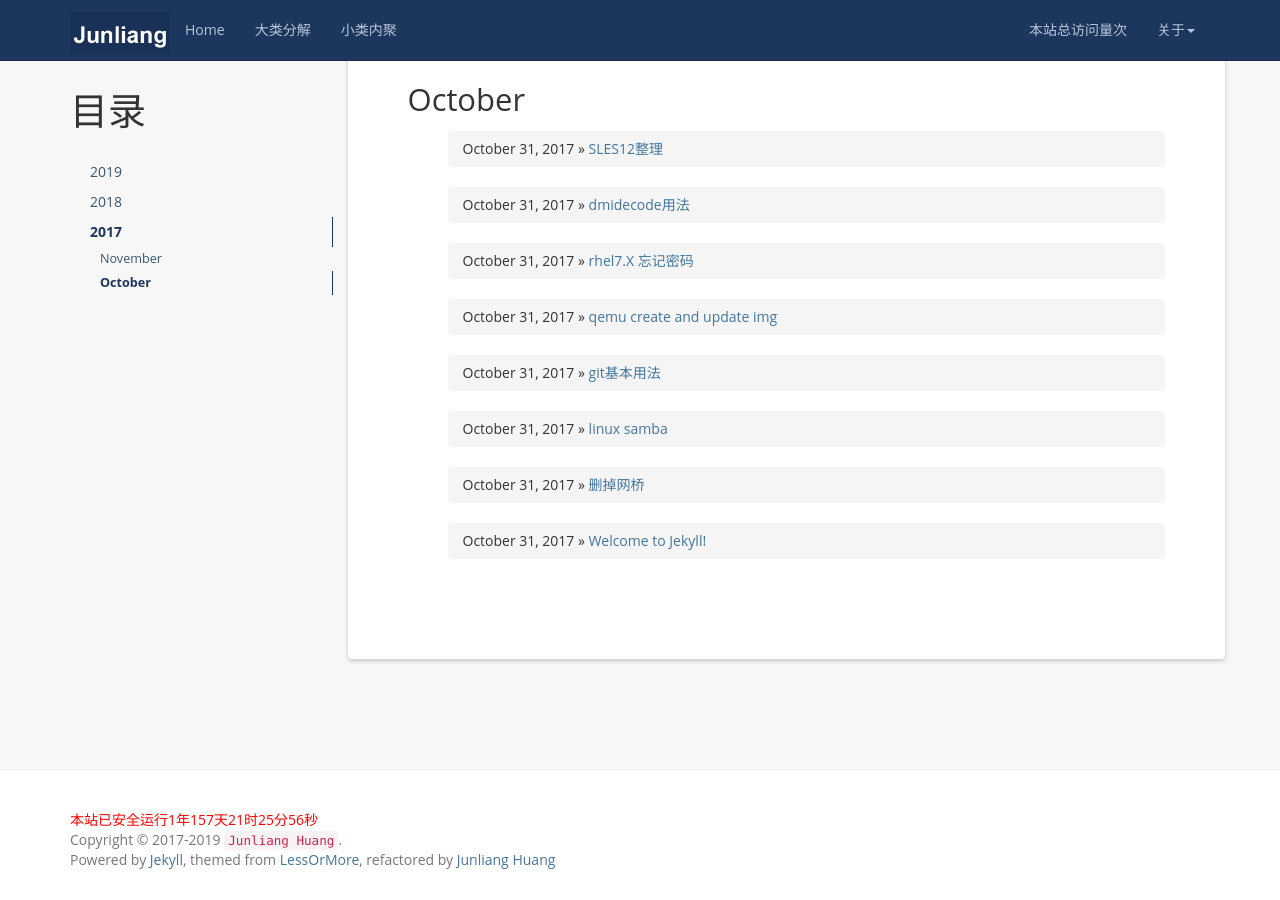
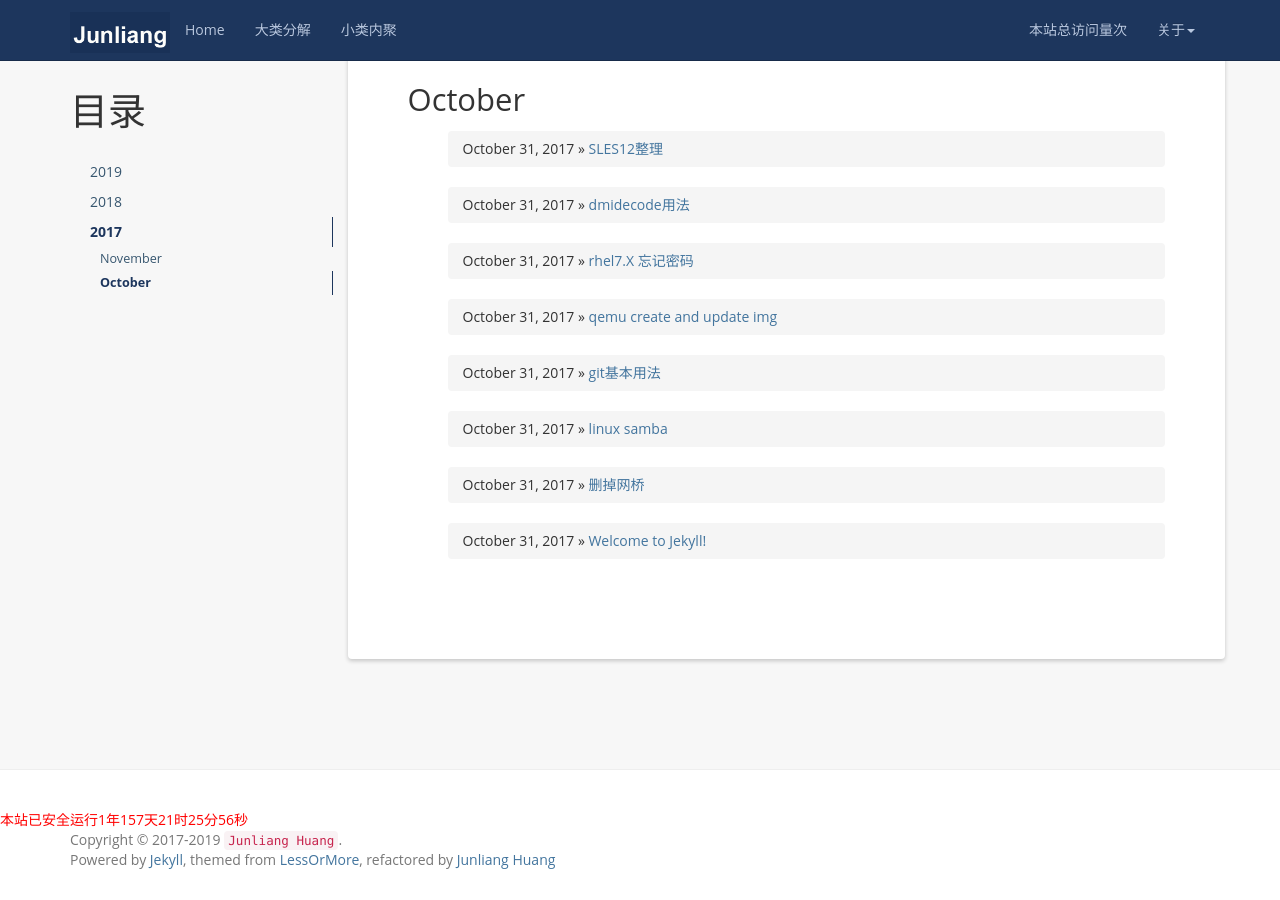
Before and after one commit to hjl21/hjl21.github.io, a Jekyll site: the page built from index.html, in a window 1280 px wide and 900 px high, scrolled down 2429 px. Built offline with Jekyll 4.4.1, drawn with Linux system fonts in a browser that asks for light colours; nearby versions of some CDN libraries; a script that is not in the unit is left out; the list of posts is cut into pages by our own code; comment, search, counter and statistics services are not loaded.

Commit message:
modify running time display postition

```diff
--- a/_includes/footer.html
+++ b/_includes/footer.html
@@ -1,6 +1,6 @@
 <footer class="footer" role="contentinfo">
+	<span id="htmer_time" style="color: red;"></span>
 	<div class="container">
-		<span id="htmer_time" style="color: red;"></span>
 		<p class="copyright">Copyright &copy; 2017-{{ site.time | date: '%Y' }} <a href="{{site.resume_site}}"><code>{{ site.author }}</code></a>.</p>
 		<p>Powered by <a href="http://jekyllrb.com">Jekyll</a>, themed from <a href="http://jekyllthemes.org/themes/Less-Or-More/">LessOrMore</a>, refactored by <a href="https://hjl21.github.io/">Junliang Huang</a></p>
 	</div>
```
